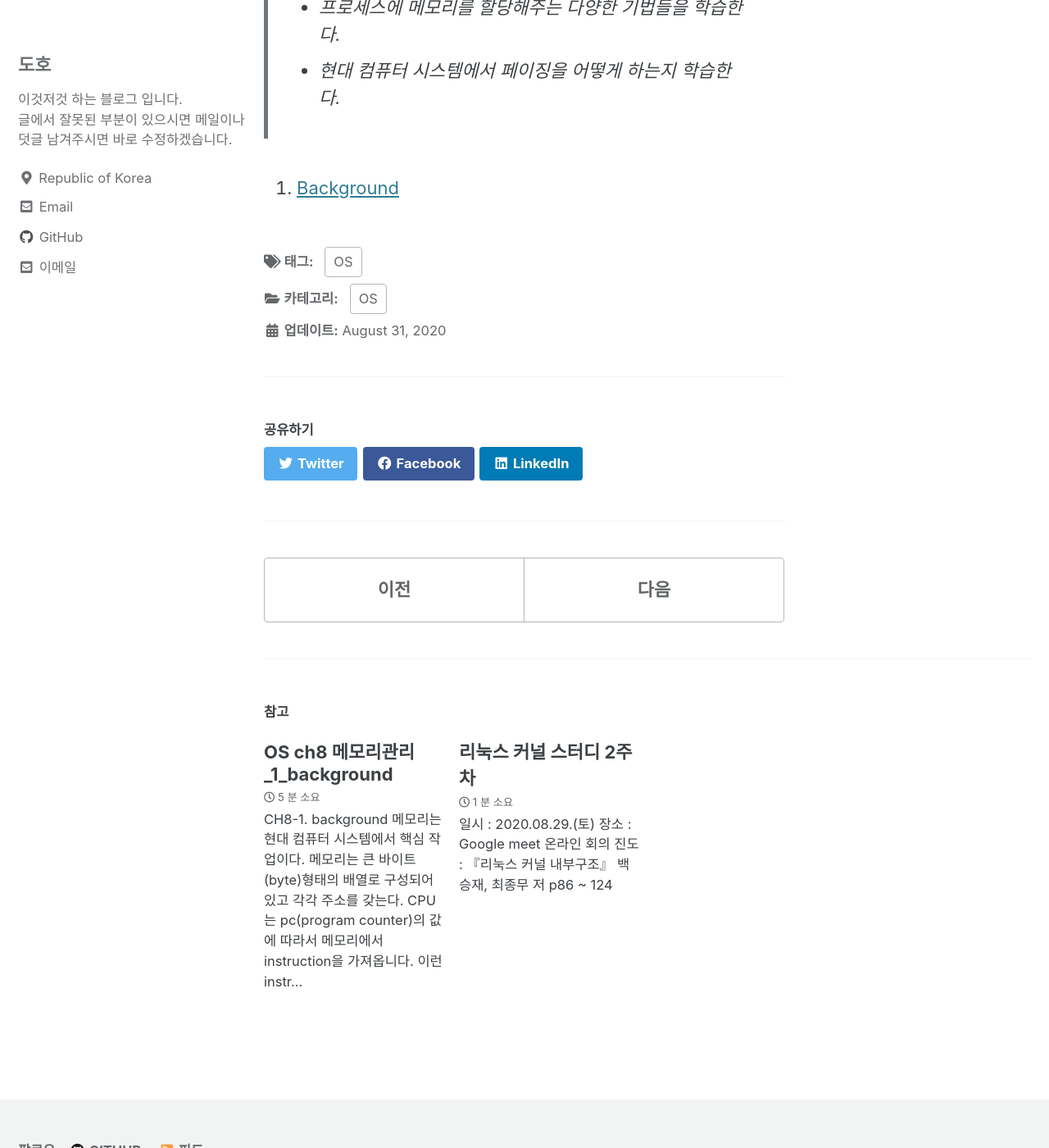
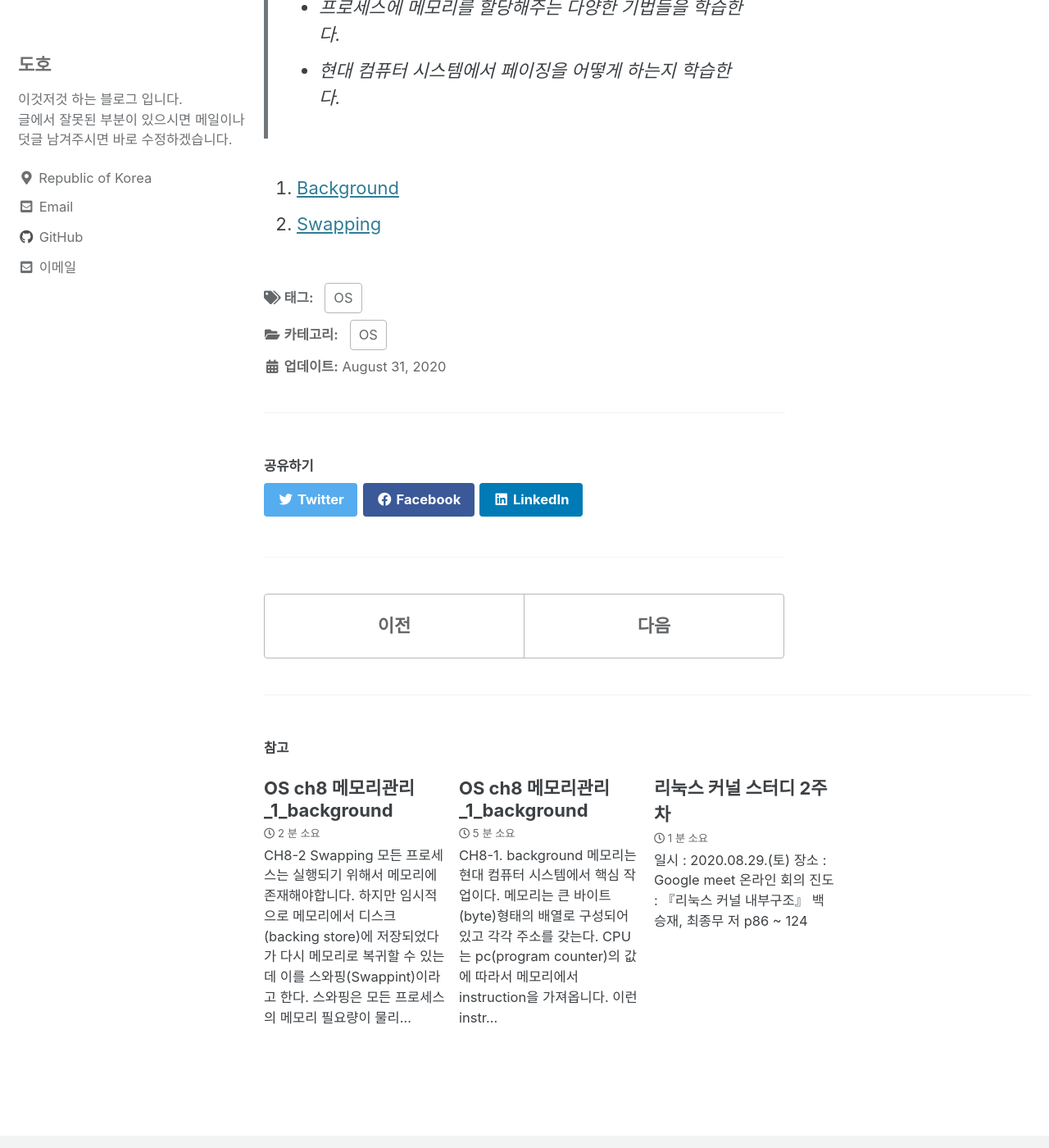
Before and after one commit to LeeDongHo/LeeDongHo.github.io, a Jekyll site: the page built from _posts/2020-08-31-Operating-system-concepts-review.md, in a window 1280 px wide and 1400 px high, scrolled down 666 px. Shown: the whole window at 82% size. Built offline with Jekyll 4.4.1, drawn with Linux system fonts in a browser that asks for light colours; cached includes are drawn as plain includes; part of the change alters nothing that is shown.

Commit message:
ch8-2-1 update

```diff
--- a/_posts/2020-08-31-Operating-system-concepts-review.md
+++ b/_posts/2020-08-31-Operating-system-concepts-review.md
@@ -19,3 +19,4 @@ tags:
 <br>
 
 1. [Background](http://domo.kr/os/ch8-background/)
+2. [Swapping](http://domo.kr/os/ch8-swapping/)
--- /dev/null
+++ b/_posts/2020-09-04-ch8-swapping.md
@@ -0,0 +1,36 @@
+---
+title: "OS ch8 메모리관리_1_background"
+categories:
+    - OS
+tags:
+    - OS, Memory management, swapping
+---
+
+# CH8-2 Swapping
+모든 프로세스는 실행되기 위해서 메모리에 존재해야합니다. 하지만 임시적으로 메모리에서 디스크(backing store)에 저장되었다가 다시 메모리로 복귀할 수 있는데 이를 스와핑(Swappint)이라고 한다. 스와핑은 모든 프로세스의 메모리 필요량이 물리 메모리 총량을 넘어서게 하는 것을 가능하게해 시스템에서 멀티 프로그래밍 수준을 높여주는 역할을 한다.
+
+## Standard Swapping
+> * Standard swapping은 메인 메모리와 backing store(일반 적으로 fast disk, 모든 사용자의 메모리 이미지 복사본을 수용할 수 있을정도로 크고 직접 접근 가능해야함.) 사이에 프로세스의 이동을 포함하는 개념이다.
+
+시스템은 디스크나 메모리에 로드되어 있으면서 실행 준비가 완료된 모든 프로세스를 관리하는 레디 큐(ready queue)를 가집니다. CPU 스케쥴러가 (스케쥴링 기법에 따라 언제든지 상관 없이) 실행할 프로세스를 결정하고 **dispatcher**를 호출합니다. dispatcher는 (큐에 존재하는) 실행할 프로세스가 메모리에 올라와있는지 확인합니다. 만약 메모리에 올라와있지 않고 메모리에 여유공간이 없는 경우 현재 실행중인 프로세스와 실행할 프로세스의 메모리 공간을 스왑합니다. 그리고 레지스터들을 리로드(reload)한 뒤 실행할 프로세스로 제어권을 넘겨줍니다.
+
+스와핑 시스템(Swapping system)에서 context-switch 소요 시간은 꽤 높습니다.
+예시로 사용자 프로세스 크기가 100MB이고 하드 디스크의 초당 전송량은 50MB라고 가정을 해보겠습니다. 100MB에 대한 실제 전송 시간은 2초가 걸릴 것 입니다(디스크의 퍼포먼스는 제외). 스와핑은 메모리 밖으로 내보내고 새로운 프로세스를 메모리에 로드하므로 (out an in) 각각 2초씩 총 4초의 시간이 소요됩니다.
+
+스와핑 소요 시간 중 대부분은 전송 시간(위 문단 내용)입니다. 전체 전송 시간은 메모리의 스왑량에 비례합니다. 만약 총 메모리 크기가 4GB이고 커널 메모리가 1GB, 사용자가 가용 가능한 공간이 3GB라고 가정(실제 유저 프로세스는 대부분 100MB정도를 사용)을 해봅시다. 100MB를 전송하는데는 2초가 필요하고 3GB를 전송하는데는 60초가 필요합니다. 유저 프로세스가 **사용 할** 메모리 공간을 파악하는 것 보다 **사용 중**인 메모리 공간을 파악하는 것이 명료합니다. 그러므로 스왑 시간을 줄이기 위해서는 현재 사용중인 메모리만 스왑하는 것이 필요합니다. 이 방법을 효과적으로 사용하려면 사용자는 시스템에게 메모리 요구사항의 변경 점을 알려야합니다. 따라서 동적 메모리를 요구하는 프로세스는 운영체제에 메모리 변경 사항을 알려주는 시스템 콜(request_memory(), release_memory())을 호출해야합니다.
+
+또 다른 스와핑의 제약사항은 프로세스를 스왑할 때 프로세스가 완전히 idle상태인지 확인해야합니다. 특히 I/O작업 중인 상황을 조심해야하는데, I/O작업은 비동기적으로 사용자 메모리(I/O Buffer)에 접근중이므로 스왑을 할 수 없습니다. 이유는 p1프로세스가 실행중이고 새로운 프로세스를 p2라 가정했을 때 스왑이 완료된 다음 I/O작업이 완료된다면 사용자가 의도한 p1에 I/O작업 결과가 저장되는 것이 아니라 p2에 작업결과가 저장되는 문제가 발생합니다.
+위와 같은 문제를 막기 위한 방법엔 2가지가 있습니다.
+1. I/O 대기중인 프로세스 스왑을 하지 않는다.
+2. I/O 작업을 운영체제의 버퍼와만 수행한다.
+
+2번을 조금 더 살펴보면 프로세스가 swap in 상태에서만 가능하며, **double buffering**(사용자가 I/O 결과에 엑세스 하기 위해서는 커널영역에 존재하는 운영체제 버퍼에서 유저 영역 메모리로 데이터를 한번 더 복사하는 과정)은 오버헤드를 발생시킨다.
+
+Standard swapping은 현대 운영체제에서는 사용하지 않는 방법이다. 스와핑 시간 많이 소요돼서 실행시간이 적어지기 때문에 합리적인 메모리 관리 기법이 아니기 때문이다.
+
+대신에 Standard swapping을 수정한 버전을 많은 시스템들(UNIX, LINUX, WINDOWS)에서 사용한다. 수정된 버전에서는 기본적으로 스와핑을 하지 않다가 메모리 사용량의 한계(운영체제나 유저 프로세스가 사용할 메모리 공간이 적어지는 상황)이 오면 스와핑을 합니다. 그리고 사용 가능한 메모리 공간이 커지면 다시 스와핑을 중단하며 전체 프로세스를 스왑하는 것이 아니라 프로세스의 일부를 스와핑 합니다.
+*가상메모리를 활용한 수정된 스와핑 기법은 ch9에서 다룹니다.*
+
+
+[log]
+- 2020/09/04 : 표준 스와핑
```
